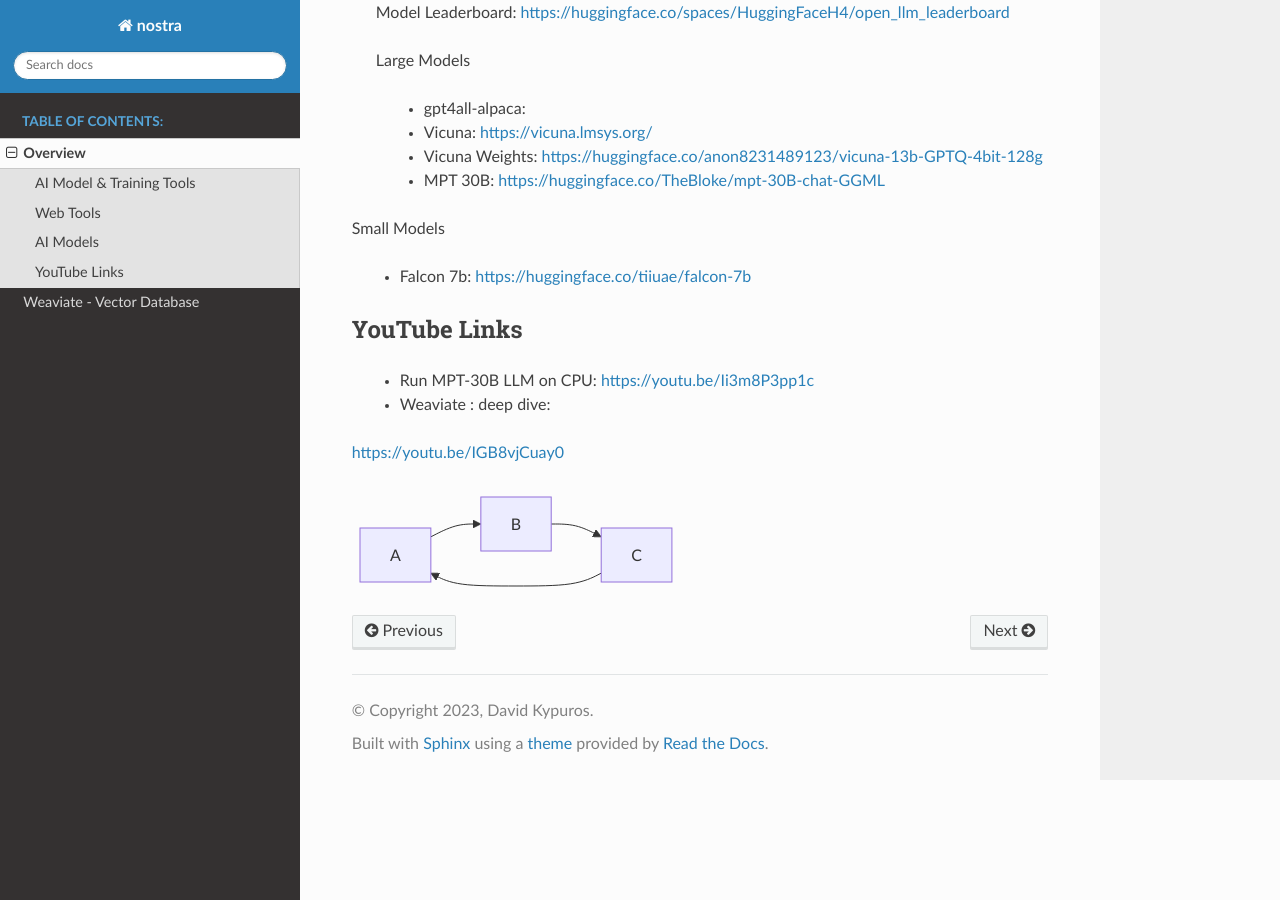
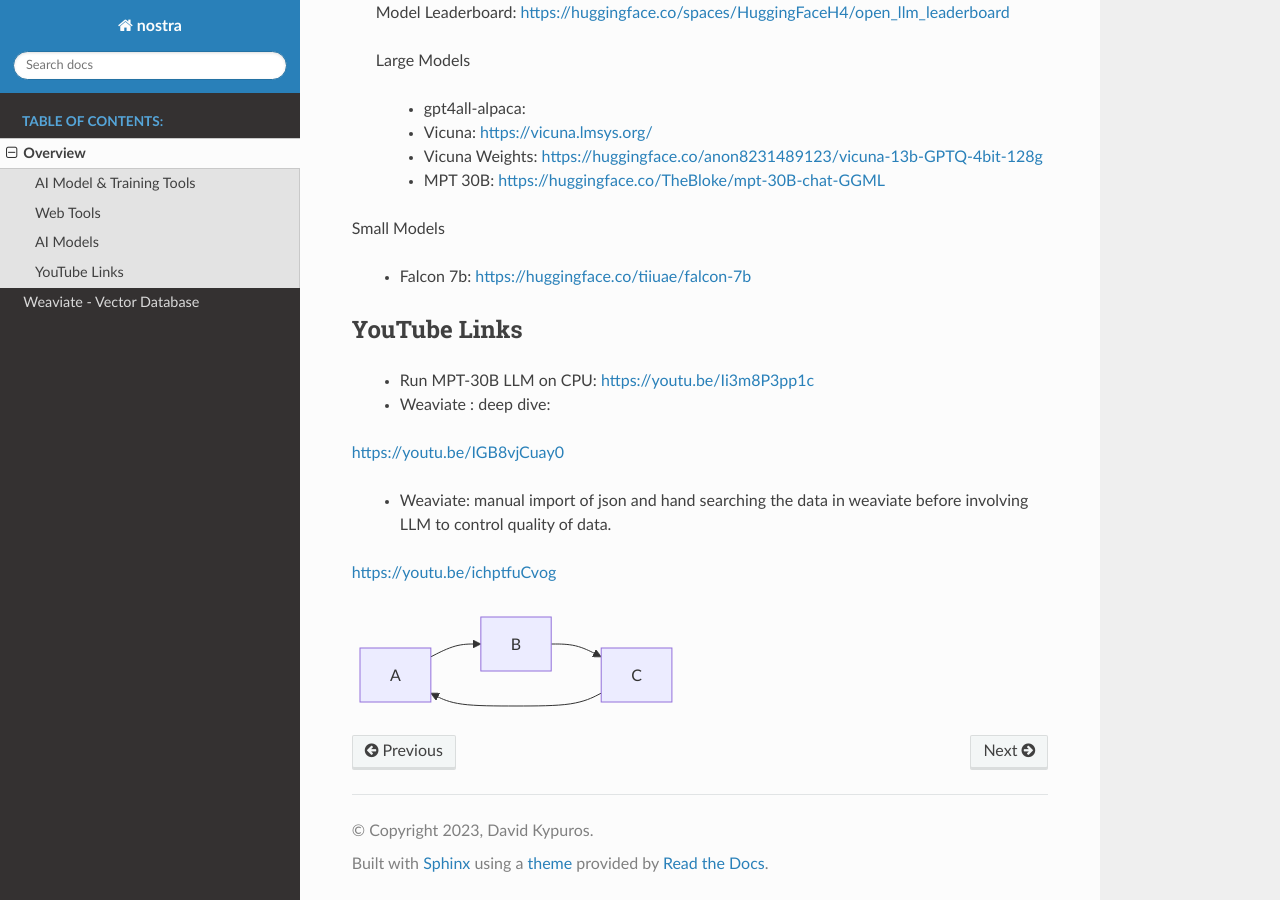
Before and after one commit to dkypuros/nostra, a Sphinx documentation site: the page built from docs/source/page1.rst, in a window 1280 px wide and 900 px high, scrolled down 615 px. Built offline with Sphinx 7.4.7 and the Read the Docs theme 2.0.0, drawn with Linux system fonts in a browser that asks for light colours.

Commit message:
Update page1.rst

```diff
--- a/docs/source/page1.rst
+++ b/docs/source/page1.rst
@@ -46,6 +46,10 @@
     - Weaviate : deep dive:
 https://youtu.be/IGB8vjCuay0
 
+    - Weaviate: manual import of json and hand searching the data in weaviate before involving LLM to control quality of data.
+
+https://youtu.be/ichptfuCvog
+
 .. mermaid::
 
     graph LR
```
